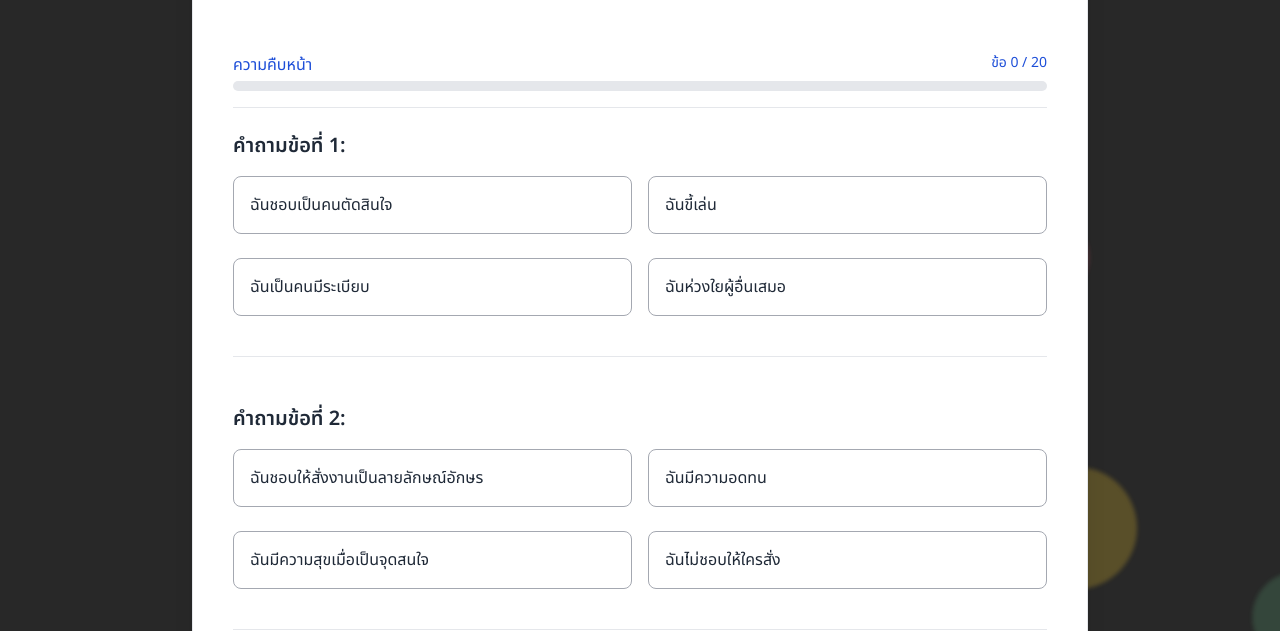
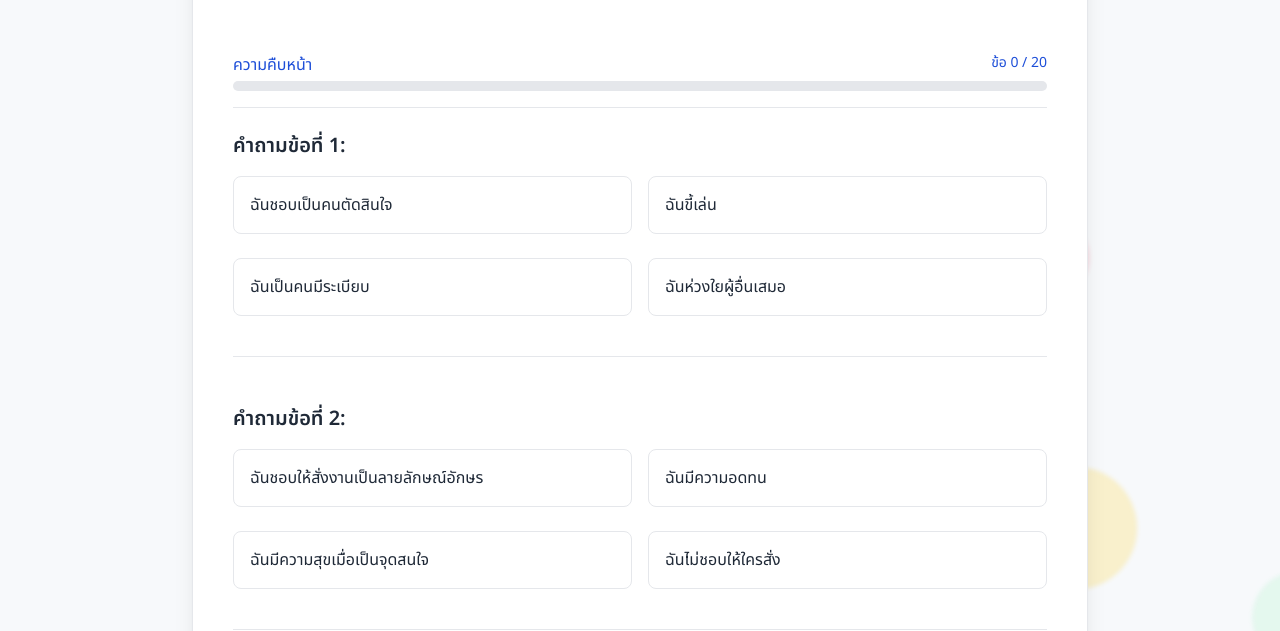
Before and after one commit to ThanaphoomToprasert/DISCopenhouse, a plain HTML site: page index.html in a window 1280 px wide. Both pictures are taken after a click on the button "เริ่มทำแบบวัด". Shown: the part 169-800 px from the top of the page. Drawn offline with nearby package versions, Linux system fonts and the light colour scheme.

Commit message:
Revert "Color Changes"
This reverts commit c4f2df8b09c690d6ad92b179982d8e115f056119.

```diff
--- a/index.html
+++ b/index.html
@@ -14,7 +14,7 @@
         }
         body {
             font-family: 'Noto Sans Thai', 'Inter', sans-serif;
-            background-color: #282828;
+            background-color: #f7f9fb;
             color: #1f2937;
             transition: background-color 0.5s ease, background-image 0.5s ease; /* For smooth color change */
             /* Ensure body is positioned correctly for the floating container */
@@ -79,14 +79,14 @@
             display: block;
             padding: 1rem;
             margin-bottom: 0.5rem;
-            border: 1px solid #a4a8b1;
+            border: 1px solid #e5e7eb;
             border-radius: 0.5rem;
             cursor: pointer;
             transition: all 0.2s ease;
         }
         .custom-radio-label:hover {
             background-color: #f3f4f6;
-            border-color: #a4a8b1;
+            border-color: #9ca3af;
             transform: translateY(-2px);
             box-shadow: 0 4px 6px -1px rgba(0, 0, 0, 0.05), 0 2px 4px -2px rgba(0, 0, 0, 0.05);
         }
```
